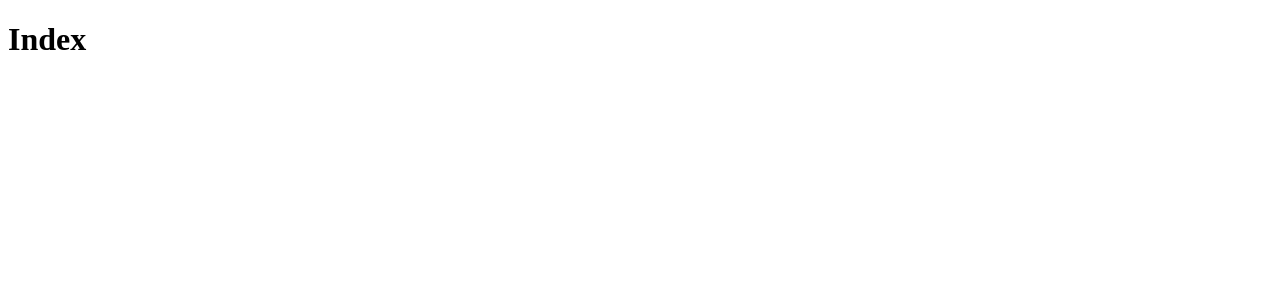
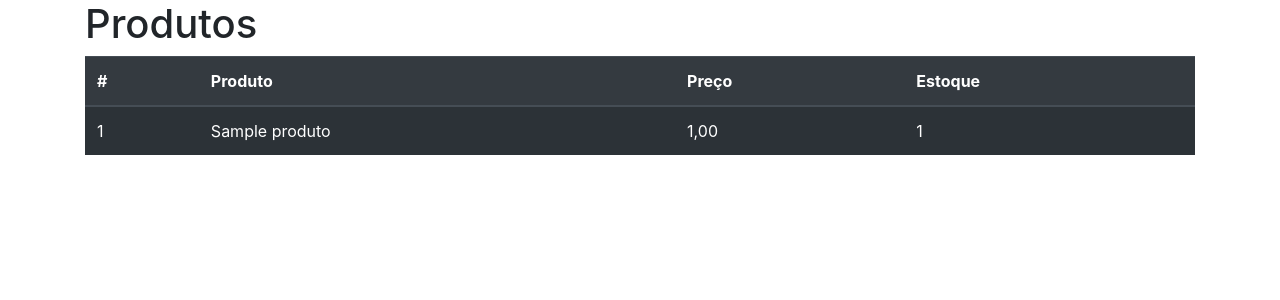
Before and after one commit to ederpbj/django2, a Django app: page / in a window 1280 px wide. Before the commit the part shown is almost empty. Shown: the top 300 px of the page. Run offline with Django 5.2, Linux system fonts and the light colour scheme; tables that the repository leaves empty hold one stand-in row (values such as "Sample post"); grey boxes marked "Sample" are stand-in pictures; some libraries are stand-ins or nearby versions.

Commit message:
44. Apresentando dados do banco de dados no template

```diff
--- /dev/null
+++ b/core/static/css/styles.css
@@ -0,0 +1,3 @@
+a {
+    color: #fff;
+}
--- a/core/templates/index.html
+++ b/core/templates/index.html
@@ -1,10 +1,54 @@
+{% load bootstrap4 %}
+{% load static %}
 <!DOCTYPE html>
 <html lang="pt-br">
 <head>
     <meta charset="UTF-8">
     <title>Index</title>
+    {% bootstrap_css %}
+    <link href="{% static 'css/styles.css' %}" rel="stylesheet">
 </head>
 <body>
-    <h1>Index</h1>
+    <div class="container">
+        <h1>Produtos</h1>
+        <table class="table table-dark">
+          <thead>
+            <tr>
+                <th scope="col">#</th>
+                <th scope="col">Produto</th>
+                <th scope="col">Preço</th>
+                <th scope="col">Estoque</th>
+            </tr>
+          </thead>
+          <tbody>
+            {% for produto in produtos %}
+            <tr class="table-active">
+              <td scope="row">{{ produto.id }}</td>
+              <td scope="row"><a href="#modal{{produto.id}}" data-toggle="modal">{{ produto.nome }}</a></td>
+              <td scope="row">{{ produto.preco }}</td>
+              <td scope="row">{{ produto.estoque }}</td>
+            </tr>
+            <!-- Vertically centered scrollable modal -->
+            <div class="modal fade bd-exemple-modal-lg show" id="modal{{produto.id}}" role="dialog">
+              <div class="modal-dialog">
+                  <div class="modal-content">
+                      <div class="modal-header">
+                          <button type="button" class="close" data-dismiss="modal">
+                              <span aria-hidden="true">&times;</span>
+                          </button>
+                      </div>
+                      <div class="modal-body" id="dynamic-content">
+                          <img src="{{ produto.imagem.url }}" class="img.fluid" alt="{{ produto.nome }}" width="40%" height="40%"/>
+                      </div>
+                  </div>
+              </div>
+            </div>
+
+            {% endfor %}
+
+          </tbody>
+        </table>
+    </div>
+{% bootstrap_javascript jquery='full' %}
 </body>
 </html>
--- a/core/views.py
+++ b/core/views.py
@@ -1,12 +1,20 @@
+from lib2to3.fixes.fix_input import context
+
 from django.shortcuts import render
 from django.http import HttpResponse
 from django.template import loader
 from .forms import ContatoForm, ProdutoModelForm
 from django.contrib import messages
 
+from .models import Produto
+
+
 # Create your views here.
 def index(request):
-    return render(request, 'index.html')
+    context ={
+        'produtos': Produto.objects.all() # lista os produtos no index
+    }
+    return render(request, 'index.html', context)
 
 # não grava os email no db
 def contato(request):
```
Also changed, not shown: README.md.
